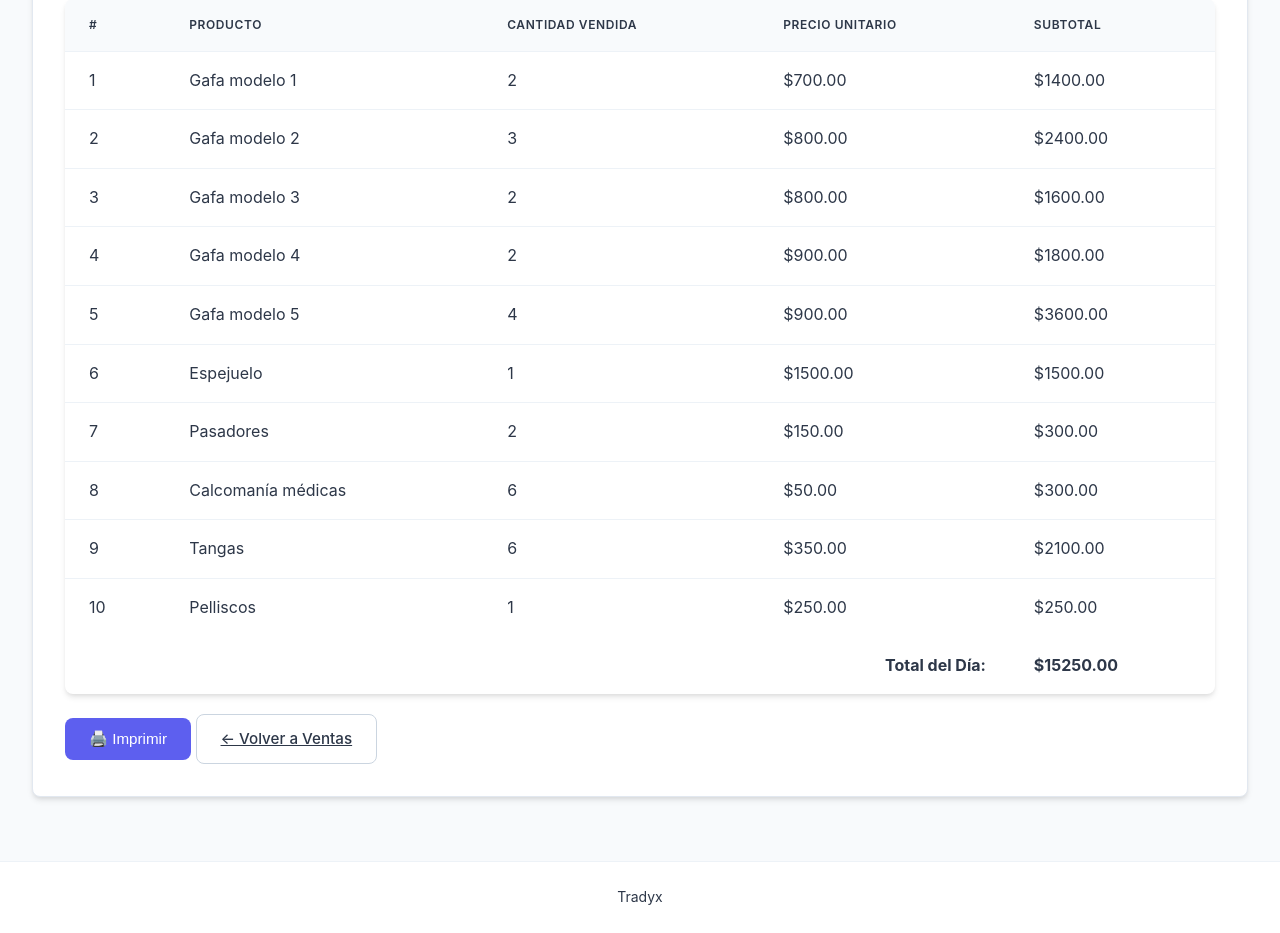
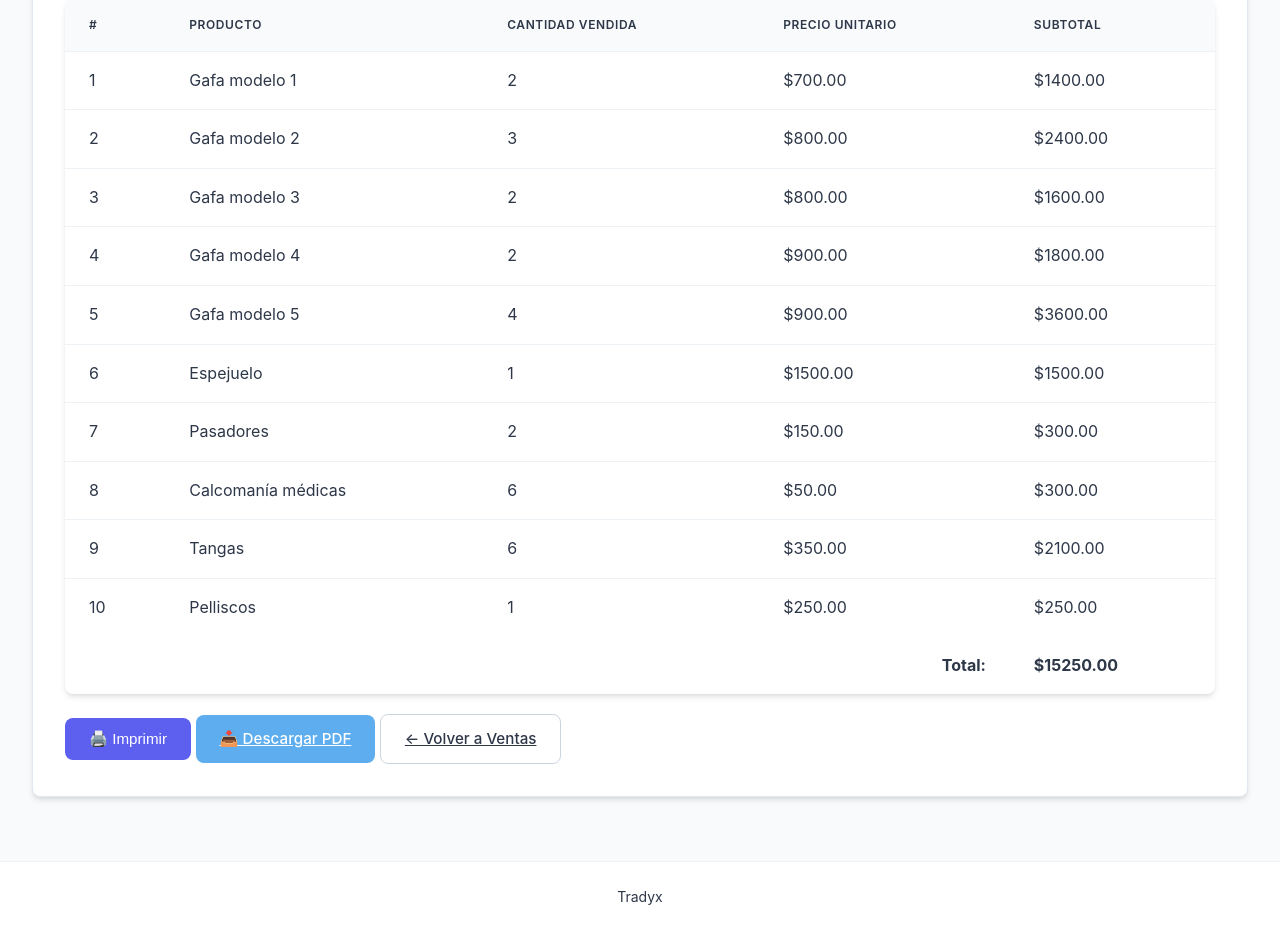
Before and after one commit to Josearb/management_modules, a Flask app: page /sales/report in a window 1280 px wide. Shown: the part 215-1148 px from the top of the page. Run offline with Flask 3, Linux system fonts and the light colour scheme; a user stored in the database is signed in; data comes from the database, SQL or seed files in the repository; both versions use the stored data as it was after the commit.

Commit message:
se agregó la opción de descargar pdf del reporte

```diff
--- a/app.py
+++ b/app.py
@@ -1,6 +1,8 @@
 # -*- coding: utf-8 -*-
 from flask import Flask, render_template, request, redirect, url_for, flash, session, jsonify
 from models import db, User, Product, Sale, Customer, MaintenanceTask, DailySales, init_db
+import pdfkit
+from flask import make_response
 from datetime import datetime
 import os
 from functools import wraps
@@ -510,5 +512,27 @@ def delete_user(user_id):
             flash(f'Error al eliminar usuario: {str(e)}', 'danger')
     return redirect(url_for('users'))
 
+@app.route('/sales/download', methods=['GET'])
+@login_required
+def download_daily_report():
+    products_sold = Product.query.filter(Product.daily_sales > 0).all()
+    total_sales = sum(p.price * p.daily_sales for p in products_sold)
+    rendered = render_template('sales_report.html',
+                           products=products_sold,
+                           total=total_sales,
+                           date=datetime.now().strftime("%d/%m/%Y"),
+                           request=request)
+
+
+    # Configuración de wkhtmltopdf
+    config = pdfkit.configuration(wkhtmltopdf='/usr/local/bin/wkhtmltopdf')  # Ajusta la ruta si es necesario
+    pdf = pdfkit.from_string(rendered, False, configuration=config)
+
+    response = make_response(pdf)
+    response.headers['Content-Type'] = 'application/pdf'
+    response.headers['Content-Disposition'] = 'attachment; filename=Reporte_Diario.pdf'
+    return response
+
+
 if __name__ == '__main__':
     app.run(debug=True)
--- a/templates/base.html
+++ b/templates/base.html
@@ -3,6 +3,7 @@
 <head>
     <meta charset="UTF-8">
     <meta name="viewport" content="width=device-width, initial-scale=1.0">
+    <base href="{{ request.url_root }}">
     <title>Tradyx - {% block title %}{% endblock %}</title>
     <link rel="stylesheet" href="{{ url_for('static', filename='css/style.css') }}">
 </head>
--- a/templates/sales_report.html
+++ b/templates/sales_report.html
@@ -28,7 +28,7 @@
         </tbody>
         <tfoot>
             <tr>
-                <td colspan="4" style="text-align: right;"><strong>Total del Día:</strong></td>
+                <td colspan="4" style="text-align: right;"><strong>Total:</strong></td>
                 <td><strong>${{ "%.2f"|format(total) }}</strong></td>
             </tr>
         </tfoot>
@@ -36,6 +36,7 @@
 
     <div class="no-print" style="margin-top: 20px;">
         <button onclick="window.print()" class="btn btn-primary">🖨️ Imprimir</button>
+        <a href="{{ url_for('download_daily_report') }}" class="btn btn-info">📥 Descargar PDF</a>
         <a href="{{ url_for('sales') }}" class="btn btn-secondary">← Volver a Ventas</a>
     </div>
 </div>
```
Also changed, not shown: erp.db.
